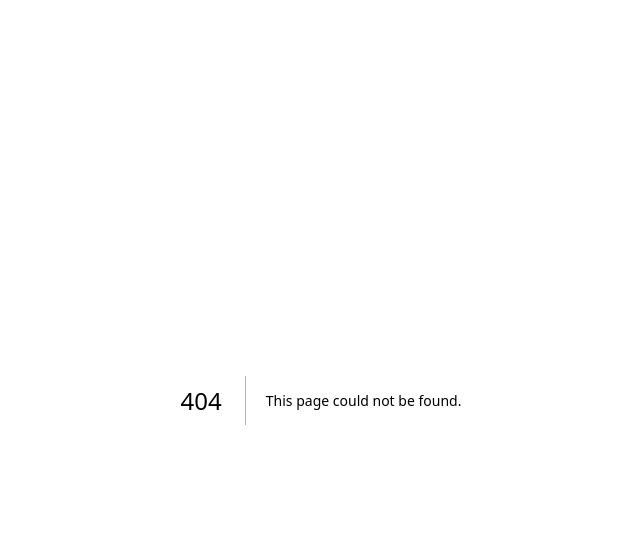
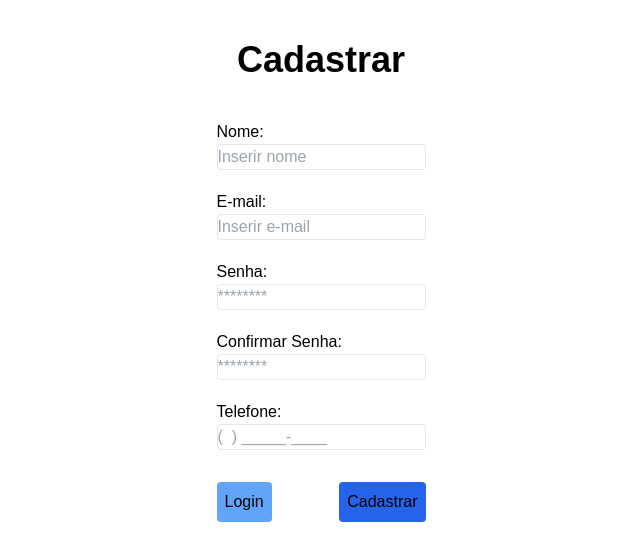
Before and after one commit to Italocr11/Projeto-Engenharia-de-Software-Front, a Next.js app in the folder frontproj/: page /cadastro in a window 1280 px wide. Before the commit this address had no page. Shown: the top 560 px of the page, without its empty margins (319-959 px from the left). Built offline with nearby package versions, Linux system fonts and the light colour scheme.

Commit message:
Implementação da tela de login (front)

```diff
--- /dev/null
+++ b/frontproj/src/app/cadastro/page.jsx
@@ -0,0 +1,96 @@
+"use client";
+
+import { useState } from "react";
+import { useRouter } from "next/navigation";
+import axios from "axios";
+
+function Cadastro() {
+  const [nome, setNome] = useState("");
+  const [email, setEmail] = useState("");
+  const [senha, setSenha] = useState("");
+  const [confsenha, setConfsenha] = useState("");
+  const [telefone, setTelefone] = useState("");
+  const [msg, setMsg] = useState("");
+
+  const router = useRouter();
+
+  const handleSubmit = async (e) => {
+    e.preventDefault();
+
+    const usuario = { nome, email, senha, confsenha, telefone };
+
+    try {
+      const resposta = await axios.post("https...", usuario);
+      setMsg("Cadastro realizado!");
+    } catch (erro) {
+      setMsg("");
+    }
+  };
+
+  return (
+    <div className="flex flex-col items-center justify-center">
+      <h1 className="text-center text-black font-bold text-4xl pb-5 mt-10">
+        Cadastrar
+      </h1>
+      <form onSubmit={handleSubmit}>
+        <div className="text-black pb-8">
+          <div></div>
+          <p className=" pt-5">Nome:</p>
+          <input
+            type="text"
+            placeholder="Inserir nome"
+            maxLength="30"
+            className="border rounded"
+            value={nome}
+            onChange={(e) => setNome(e.target.value)}
+          ></input>
+          <p className=" pt-5">E-mail:</p>
+          <input
+            type="email"
+            placeholder="Inserir e-mail"
+            maxLength="50"
+            className="border rounded"
+            value={email}
+            onChange={(e) => setEmail(e.target.value)}
+          ></input>
+          <p className=" pt-5">Senha:</p>
+          <input
+            type="password"
+            placeholder="********"
+            maxLength="20"
+            className="border rounded"
+            value={senha}
+            onChange={(e) => setSenha(e.target.value)}
+          ></input>
+          <p className=" pt-5">Confirmar Senha:</p>
+          <input
+            type="password"
+            placeholder="********"
+            maxLength="20"
+            className="border rounded"
+            value={confsenha}
+            onChange={(e) => setConfsenha(e.target.value)}
+          ></input>
+          <p className=" pt-5">Telefone:</p>
+          <input
+            type="tel"
+            placeholder="(  ) _____-____"
+            maxLength="15"
+            className="border rounded"
+            value={telefone}
+            onChange={(e) => setTelefone(e.target.value)}
+          ></input>
+        </div>
+        <div className=" text-black space-x-10 flex justify-between mb-10">
+          <button className=" bg-blue-400 p-2 rounded">Login</button>
+          <button type="submit" className="bg-blue-600 p-2 rounded">
+            Cadastrar
+          </button>
+        </div>
+      </form>
+      {msg && <p>{msg}</p>}
+    </div>
+  );
+}
+
+export default Cadastro;
--- /dev/null
+++ b/frontproj/src/app/components/FundoFormularios.jsx
@@ -0,0 +1,11 @@
+function FundoFormularios({ children }) {
+  return (
+    <div className="h-screen flex items-center justify-center bg-white ">
+      <div className="w-1/3 bg-yellow-400 flex items-center justify-center rounded-xl">
+        {children}
+      </div>
+    </div>
+  );
+}
+
+export default FundoFormularios;
--- a/frontproj/src/app/page.jsx
+++ b/frontproj/src/app/page.jsx
@@ -1,5 +1,11 @@
 import Image from "next/image";
+import Cadastro from "./cadastro/page";
+import FundoFormularios from "./components/FundoFormularios";
 
 export default function Home() {
-  return <h1>Novo projeto</h1>;
+  return (
+    <FundoFormularios>
+      <Cadastro></Cadastro>
+    </FundoFormularios>
+  );
 }
```
Also changed, not shown: frontproj/package.json (+6 -5 lines), 1 other file (tests, documents, lock files or other folders).
